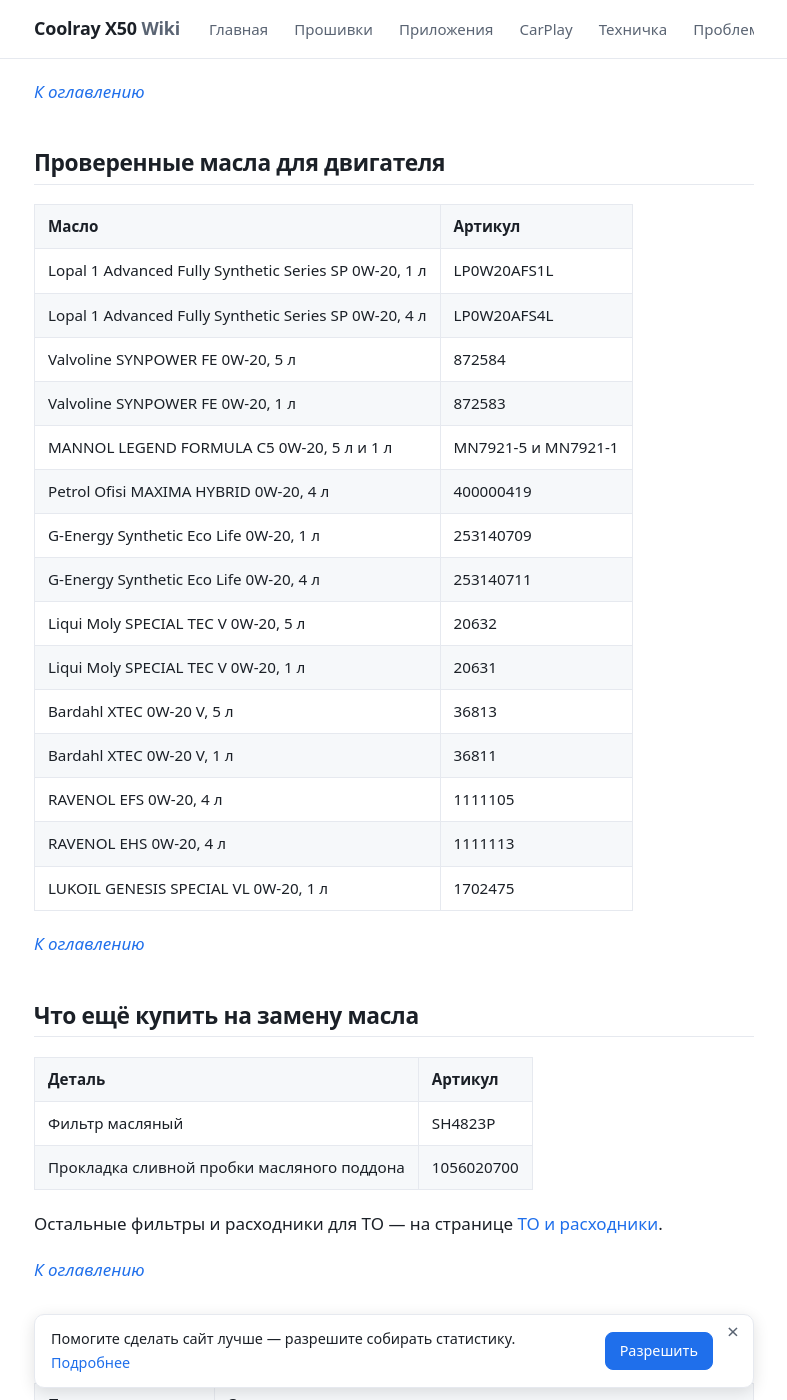
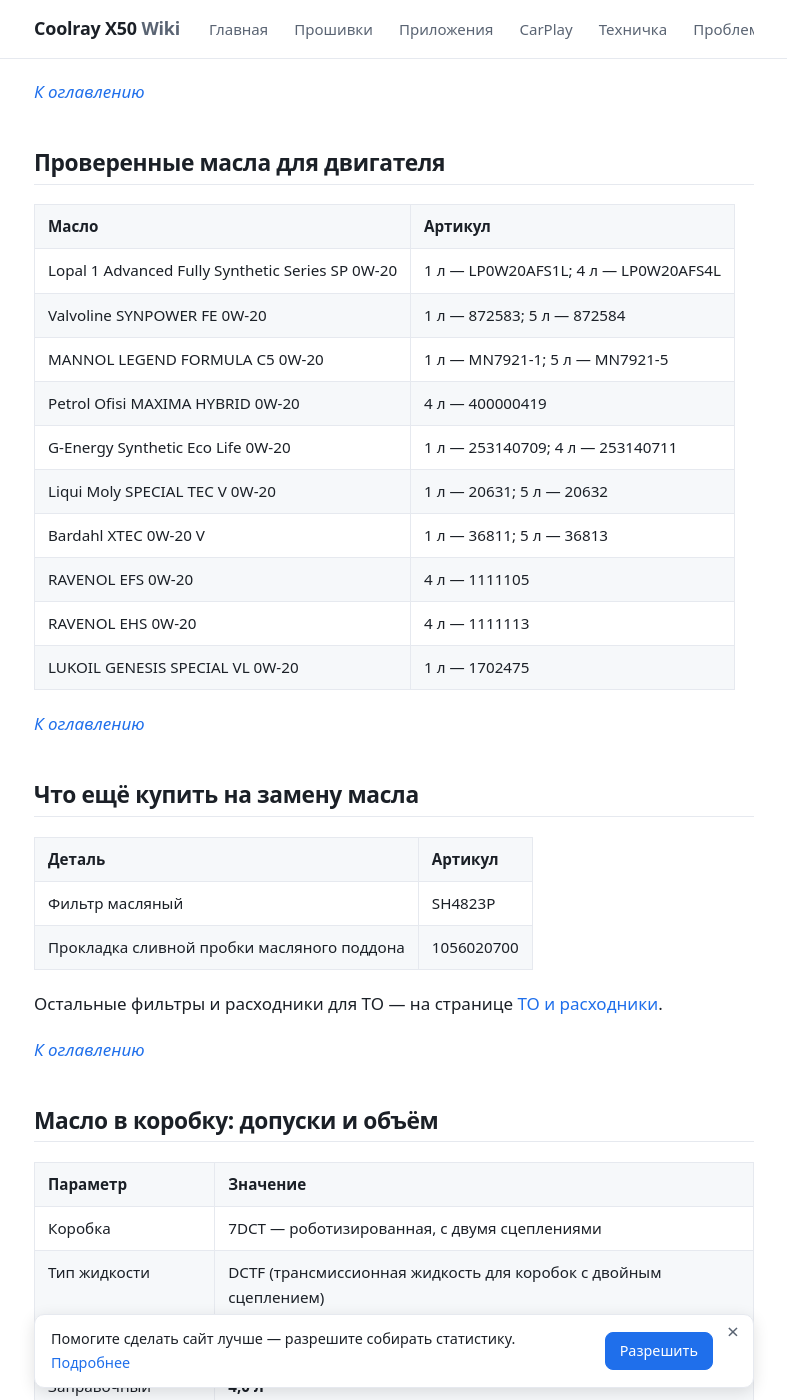
Before and after one commit to qttc/qttc.github.io, a Jekyll site: the page built from pages/oil.md, in a window 1280 px wide and 1400 px high, scrolled down 2185 px. Shown: the whole window, without its empty margins (246-1033 px from the left). Built offline with Jekyll 4.4.1, drawn with Linux system fonts in a browser that asks for light colours.

Commit message:
Масло: проверенные масла — одна строка на масло, артикулы канистр в одной ячейке

```diff
--- a/pages/oil.md
+++ b/pages/oil.md
@@ -57,21 +57,16 @@ _[К оглавлению](#оглавление)_
 
 | Масло | Артикул |
 | --- | --- |
-| Lopal 1 Advanced Fully Synthetic Series SP 0W-20, 1 л | LP0W20AFS1L |
-| Lopal 1 Advanced Fully Synthetic Series SP 0W-20, 4 л | LP0W20AFS4L |
-| Valvoline SYNPOWER FE 0W-20, 5 л | 872584 |
-| Valvoline SYNPOWER FE 0W-20, 1 л | 872583 |
-| MANNOL LEGEND FORMULA C5 0W-20, 5 л и 1 л | MN7921-5 и MN7921-1 |
-| Petrol Ofisi MAXIMA HYBRID 0W-20, 4 л | 400000419 |
-| G-Energy Synthetic Eco Life 0W-20, 1 л | 253140709 |
-| G-Energy Synthetic Eco Life 0W-20, 4 л | 253140711 |
-| Liqui Moly SPECIAL TEC V 0W-20, 5 л | 20632 |
-| Liqui Moly SPECIAL TEC V 0W-20, 1 л | 20631 |
-| Bardahl XTEC 0W-20 V, 5 л | 36813 |
-| Bardahl XTEC 0W-20 V, 1 л | 36811 |
-| RAVENOL EFS 0W-20, 4 л | 1111105 |
-| RAVENOL EHS 0W-20, 4 л | 1111113 |
-| LUKOIL GENESIS SPECIAL VL 0W-20, 1 л | 1702475 |
+| Lopal 1 Advanced Fully Synthetic Series SP 0W-20 | 1 л — LP0W20AFS1L; 4 л — LP0W20AFS4L |
+| Valvoline SYNPOWER FE 0W-20 | 1 л — 872583; 5 л — 872584 |
+| MANNOL LEGEND FORMULA C5 0W-20 | 1 л — MN7921-1; 5 л — MN7921-5 |
+| Petrol Ofisi MAXIMA HYBRID 0W-20 | 4 л — 400000419 |
+| G-Energy Synthetic Eco Life 0W-20 | 1 л — 253140709; 4 л — 253140711 |
+| Liqui Moly SPECIAL TEC V 0W-20 | 1 л — 20631; 5 л — 20632 |
+| Bardahl XTEC 0W-20 V | 1 л — 36811; 5 л — 36813 |
+| RAVENOL EFS 0W-20 | 4 л — 1111105 |
+| RAVENOL EHS 0W-20 | 4 л — 1111113 |
+| LUKOIL GENESIS SPECIAL VL 0W-20 | 1 л — 1702475 |
 
 _[К оглавлению](#оглавление)_
 
```
